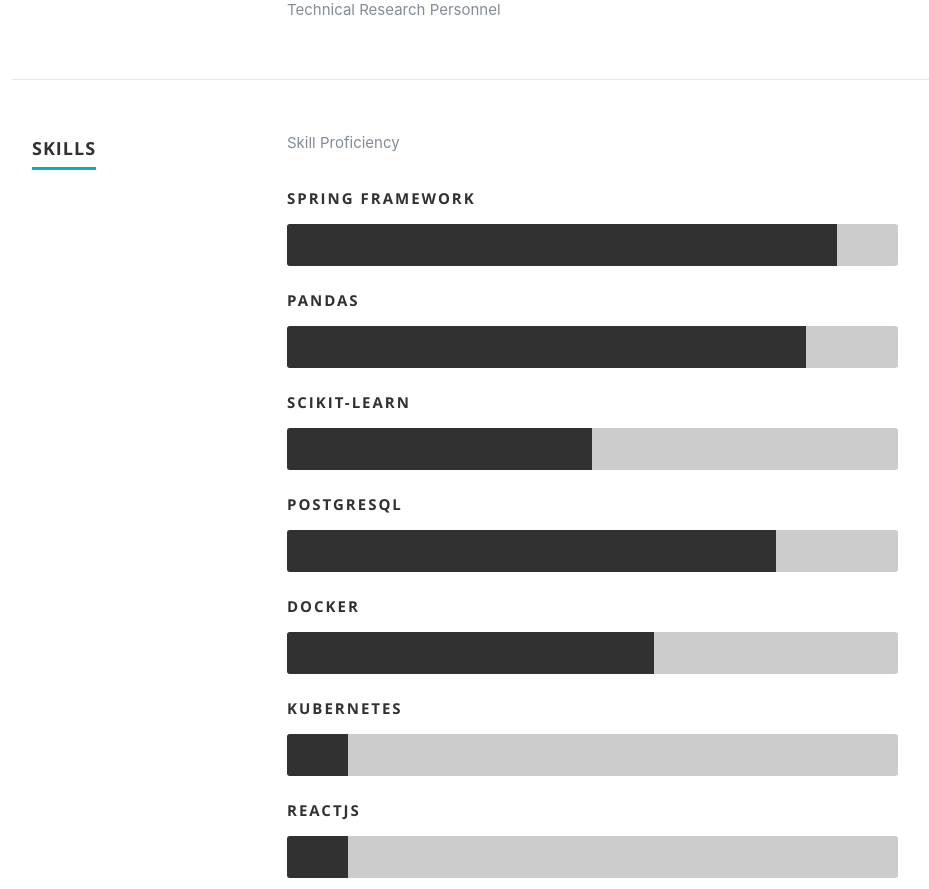
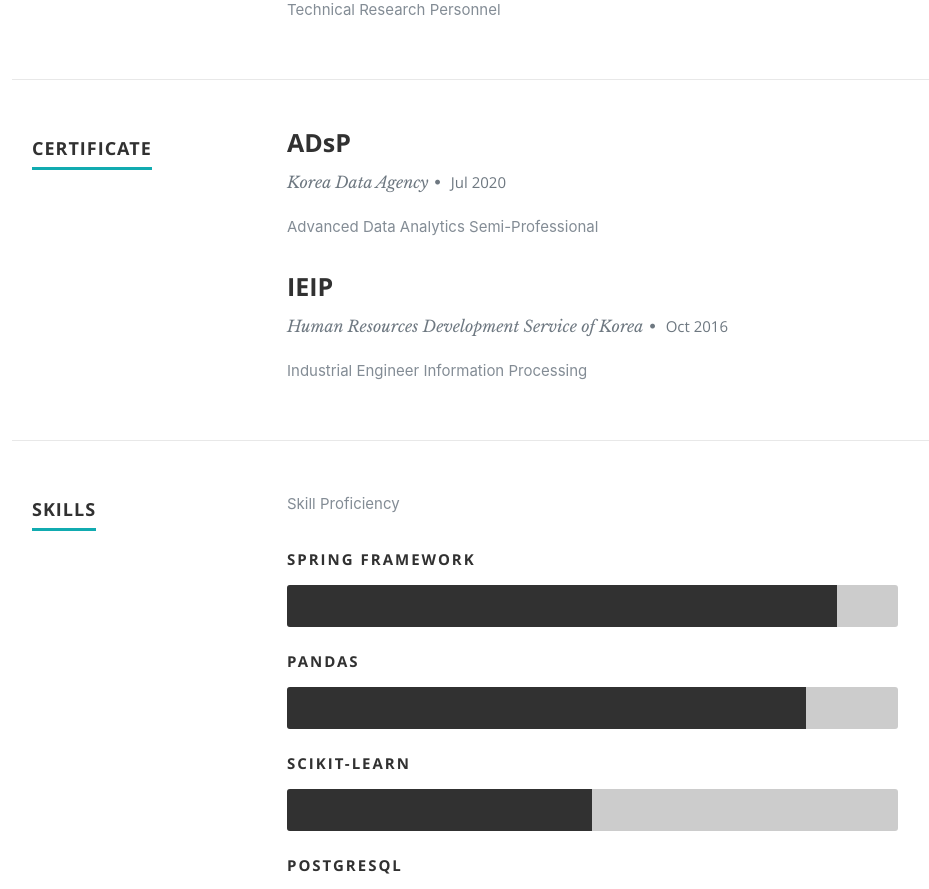
Before and after one commit to YounHS/react-deploy, a React (Create React App) app: page / in a window 1280 px wide. Shown: the part 1340-2229 px from the top of the page, without its empty margins (118-1047 px from the left). Built offline with nearby package versions, Linux system fonts and the light colour scheme.

Commit message:
certificate section add

```diff
--- a/public/css/layout.css
+++ b/public/css/layout.css
@@ -64,7 +64,7 @@
     margin: 0 auto;
     width: 85%;
     padding-bottom: 30px;
-    s text-align: center;
+    text-align: center;
 }
 
 header .banner-text {
@@ -346,6 +346,7 @@
 }
 
 .education,
+.certificate,
 .work {
     margin-bottom: 48px;
     padding-bottom: 24px;
--- a/src/components/Resume.js
+++ b/src/components/Resume.js
@@ -61,6 +61,35 @@
           </div>
         </div>
 
+        <div className="row certificate">
+          <div className="three columns header-col">
+            <h1>
+              <span>Certificate</span>
+            </h1>
+          </div>
+
+          <div className="nine columns main-col">
+            {resumeData.certificate &&
+              resumeData.certificate.map((item) => {
+                return (
+                  <div className="row item">
+                    <div className="twelve columns">
+                      <h3>{item.CertificateName}</h3>
+                      <p className="info">
+                        {item.Organization}
+                        <span>&bull;</span>{" "}
+                        <em className="date">
+                          {item.MonthOfPassing} {item.YearOfPassing}
+                        </em>
+                      </p>
+                      <p>{item.FullName}</p>
+                    </div>
+                  </div>
+                );
+              })}
+          </div>
+        </div>
+
         <div className="row skill">
           <div className="three columns header-col">
             <h1>
--- a/src/resumeData.js
+++ b/src/resumeData.js
@@ -40,6 +40,21 @@
             "YearOfPassing": "2016",
             "Achievements": "Bachelor's degree"
         }
+    ],
+    "certificate": [{
+        "CertificateName": "ADsP",
+        "Organization": "Korea Data Agency",
+        "MonthOfPassing": "Jul",
+        "YearOfPassing": "2020",
+        "FullName": "Advanced Data Analytics Semi-Professional"
+    },
+    {
+        "CertificateName": "IEIP",
+        "Organization": "Human Resources Development Service of Korea",
+        "MonthOfPassing": "Oct",
+        "YearOfPassing": "2016",
+        "FullName": "Industrial Engineer Information Processing"
+    }
     ],
     "work": [{
         "CompanyName": "IMR Inc.",
```
